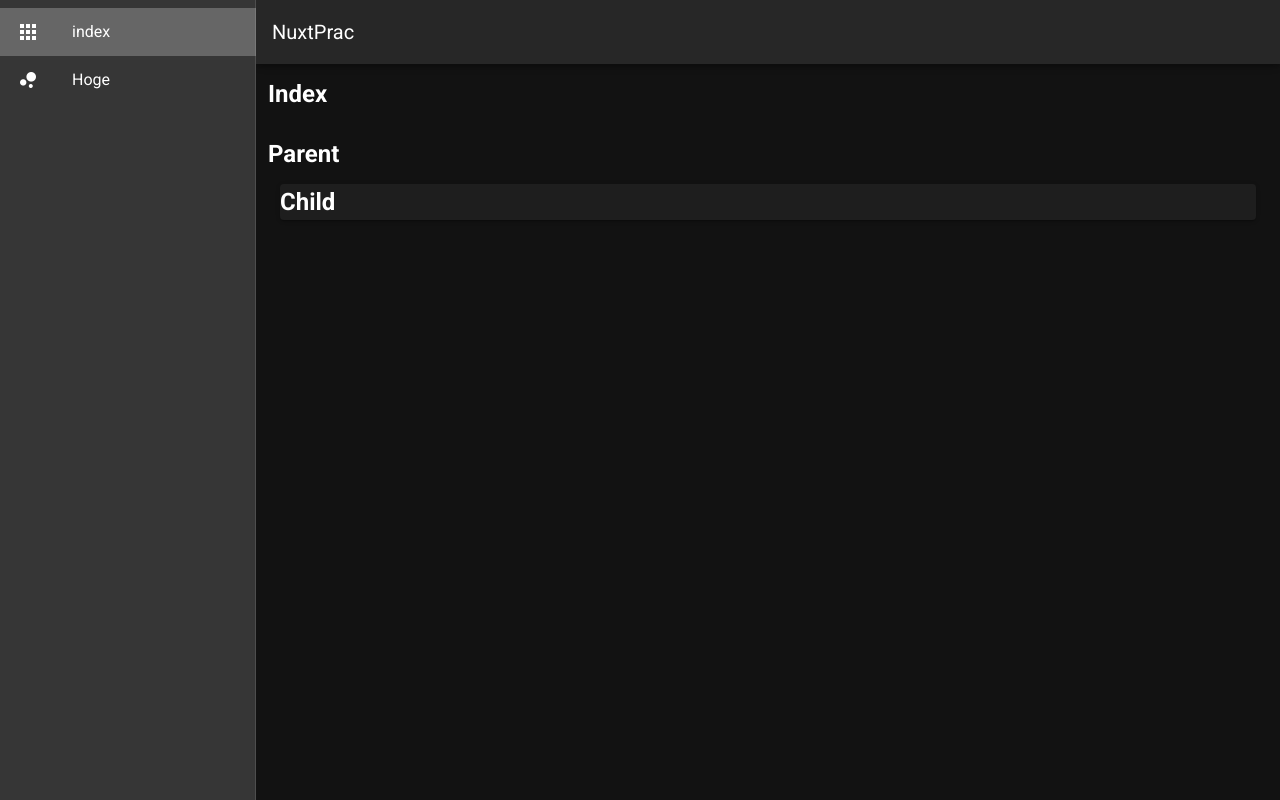
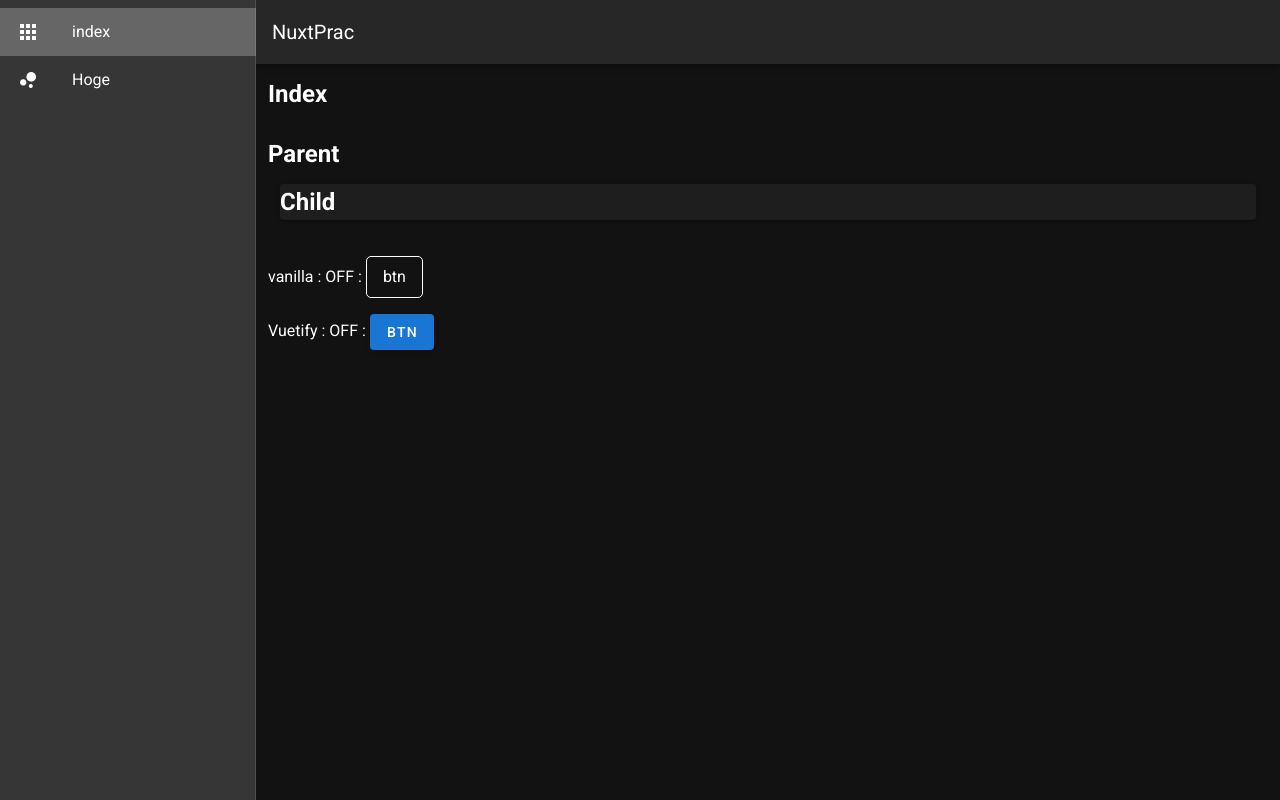
Before and after one commit to taiga248/NuxtPrac, a Nuxt app: page / in a window 1280 px wide. Built offline with nearby package versions, Linux system fonts and the light colour scheme.

Commit message:
update: src

```diff
--- a/components/Input.vue
+++ b/components/Input.vue
@@ -4,27 +4,26 @@
     <div class="message">
       {{ message }}
     </div>
-    <v-text-field v-model="userName" label="ユーザー名"></v-text-field>
+    <v-text-field v-model="name" label="ユーザー名"></v-text-field>
     <div v-if="error" class="error">7文字以上で入力してください</div>
     <div v-else>
-      <p>userName：{{ userName }}</p>
+      <p>name：{{ name }}</p>
     </div>
   </div>
 </template>
 
-<script lang="ts">
-import Vue from 'vue'
-export default Vue.extend({
+<script>
+export default {
   data() {
     return {
       message: 'ようこそ！！',
-      userName: '',
+      name: '',
     }
   },
   computed: {
     error() {
-      return this.userName.trim().length < 7
+      return this.name.trim().length < 7
     },
   },
-})
+}
 </script>
--- /dev/null
+++ b/components/Toggle.vue
@@ -0,0 +1,50 @@
+<template>
+  <div>
+    <p>
+      vanilla :
+      <span data-testid="status">{{ status ? 'ON' : 'OFF' }}</span>
+      :
+      <button class="btn" data-testid="toggle-btn" @click="toggle">btn</button>
+    </p>
+    <p>
+      Vuetify :
+      <span data-testid="v-status">{{ statusVuetify ? 'ON' : 'OFF' }}</span>
+      :
+      <v-btn class="primary" data-testid="toggle-vbtn" @click="toggleVuetify"
+        >btn</v-btn
+      >
+    </p>
+  </div>
+</template>
+
+<script lang="ts">
+import Vue from 'vue'
+export default Vue.extend({
+  data() {
+    return {
+      status: false,
+      statusVuetify: false,
+    }
+  },
+  methods: {
+    toggle() {
+      this.status = !this.status
+    },
+    toggleVuetify() {
+      this.statusVuetify = !this.statusVuetify
+    },
+  },
+})
+</script>
+
+<style scoped>
+.btn {
+  border: solid 1px #fff;
+  border-radius: 5px;
+  padding: 8px 16px;
+  outline: none;
+}
+.btn:hover {
+  opacity: 0.9;
+}
+</style>
--- a/pages/hoge.vue
+++ b/pages/hoge.vue
@@ -18,12 +18,12 @@
 
 <script lang="ts">
 import Vue from 'vue'
+import Equal from '@/components/Equal.vue'
 import Input from '@/components/Input.vue'
-import Equal from '~/components/Equal.vue'
 export default Vue.extend({
   components: {
+    Equal,
     Input,
-    Equal,
   },
 })
 </script>
--- a/pages/index.vue
+++ b/pages/index.vue
@@ -6,15 +6,20 @@
     <v-col cols="12">
       <Parent />
     </v-col>
+    <v-col>
+      <Toggle />
+    </v-col>
   </v-row>
 </template>
 
 <script lang="ts">
 import Vue from 'vue'
 import Parent from '@/components/Parent.vue'
+import Toggle from '@/components/Toggle.vue'
 export default Vue.extend({
   components: {
     Parent,
+    Toggle,
   },
 })
 </script>
```
